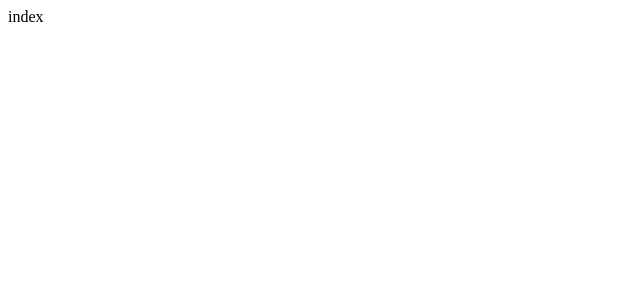
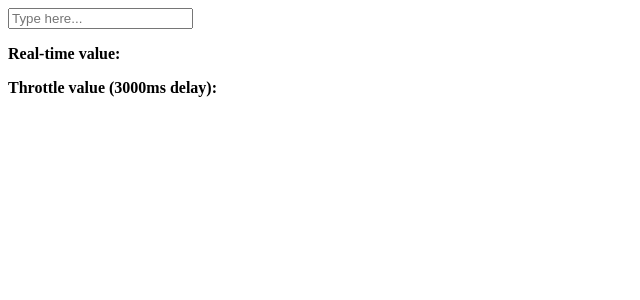
Before and after one commit to incognitokshitij/react-playground, a React (Vite) app: page /throttle-with-use-effect in a window 1280 px wide. Shown: the top 300 px of the page, without its empty margins (0-640 px from the left). Built offline with nearby package versions, Linux system fonts and the light colour scheme.

Commit message:
done throttle

```diff
--- a/src/throttle/index.jsx
+++ b/src/throttle/index.jsx
@@ -1,7 +1,54 @@
-import React from "react";
+import React, { useEffect, useState } from "react";
+
+let lastThrottleCall = 0;
+let throttleTimer = null;
 
 function ThrottleWithUseEffect() {
-  return <div>index</div>;
+  const [text, setText] = useState("");
+  const [throttleText, setThrottleText] = useState("");
+
+  useEffect(() => {
+    const now = Date.now();
+    console.log("now", now);
+    const timeSinceLastCall = now - lastThrottleCall;
+    const delay = 3000;
+    if (timeSinceLastCall >= delay) {
+      lastThrottleCall = now;
+      console.log("time gone setting data", text);
+      setThrottleText(text);
+    } else {
+      // move to next call
+      const remaining = delay - timeSinceLastCall;
+      throttleTimer = setTimeout(() => {
+        throttleTimer = Date.now();
+        console.log("first time setting data in a window", text);
+        setThrottleText(text);
+      }, remaining);
+    }
+
+    return () => {
+      clearTimeout(throttleTimer);
+    };
+  }, [text]);
+
+  function handleValueChange(e) {
+    setText(e.target.value); // updates `text`, which triggers the throttle effect
+  }
+
+  return (
+    <div>
+      <input
+        value={text}
+        onChange={handleValueChange}
+        placeholder="Type here..."
+      />
+      <p>
+        <strong>Real-time value:</strong> {text}
+      </p>
+      <p>
+        <strong>Throttle value (3000ms delay):</strong> {throttleText}
+      </p>
+    </div>
+  );
 }
-
 export default ThrottleWithUseEffect;
```
